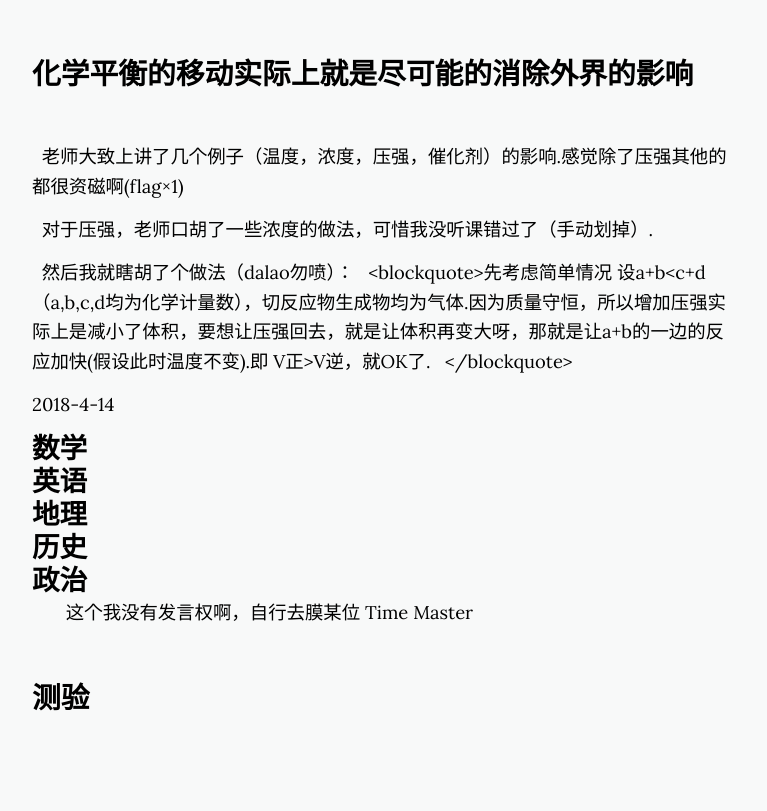
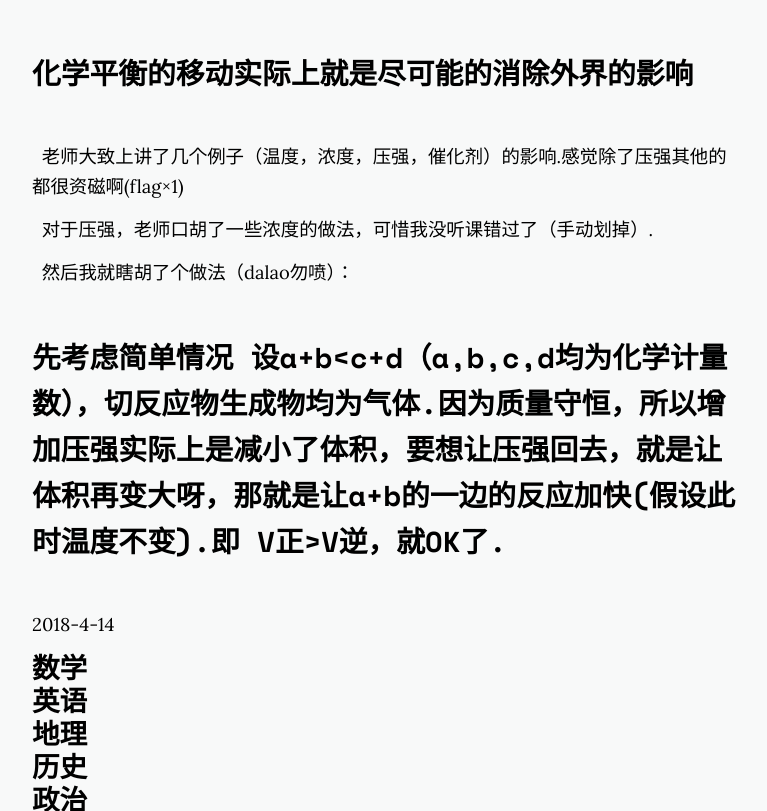
Before and after one commit to GaryStack/project-lambda.github.io, a Jekyll site: the page built from _posts/2018-4-2-文化课相关.markdown, in a window 1280 px wide and 900 px high, scrolled down 1551 px, cut to the strip 0-811 px from the top of the window. Shown: the whole strip, without its empty margins (256-1023 px from the left). Built offline with Jekyll 4.4.1, drawn with Linux system fonts in a browser that asks for light colours; nearby versions of some CDN libraries.

Commit message:
Update 2018-4-2-文化课相关.markdown

```diff
--- a/_posts/2018-4-2-文化课相关.markdown
+++ b/_posts/2018-4-2-文化课相关.markdown
@@ -51,8 +51,7 @@
    对于压强，老师口胡了一些浓度的做法，可惜我没听课错过了（手动划掉）.
 
    然后我就瞎胡了个做法（dalao勿喷）：
-   <blockquote>先考虑简单情况 设a+b<c+d（a,b,c,d均为化学计量数），切反应物生成物均为气体.因为质量守恒，所以增加压强实际上是减小了体积，要想让压强回去，就是让体积再变大呀，那就是让a+b的一边的反应加快(假设此时温度不变).即 V正>V逆，就OK了.
-   </blockquote>
+>先考虑简单情况 设a+b<c+d（a,b,c,d均为化学计量数），切反应物生成物均为气体.因为质量守恒，所以增加压强实际上是减小了体积，要想让压强回去，就是让体积再变大呀，那就是让a+b的一边的反应加快(假设此时温度不变).即 V正>V逆，就OK了.
 
 2018-4-14
 
```
